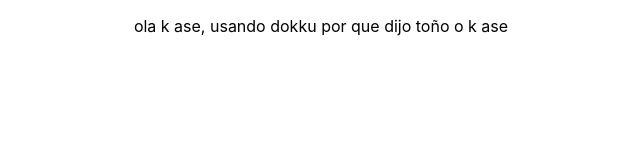
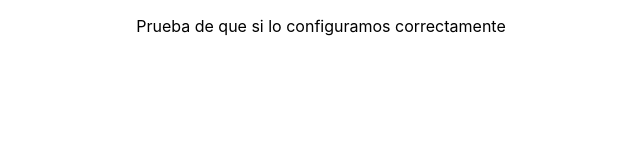
Before and after one commit to antoinebelmont/bloodbowl-blog, a React (Create React App) app: page / in a window 1280 px wide. Shown: the top 160 px of the page, without its empty margins (319-959 px from the left). Built offline with nearby package versions, Linux system fonts and the light colour scheme.

Commit message:
Prueba de que funcionan las actions

```diff
--- a/src/App.tsx
+++ b/src/App.tsx
@@ -1,11 +1,10 @@
 import React from 'react';
-import logo from './logo.svg';
 import './App.css';
 
 function App() {
   return (
     <div className="App">
-      <p>ola k ase, usando dokku por que dijo toño o k ase</p>
+      <p>Prueba de que si lo configuramos correctamente</p>
     </div>
   );
 }
```
